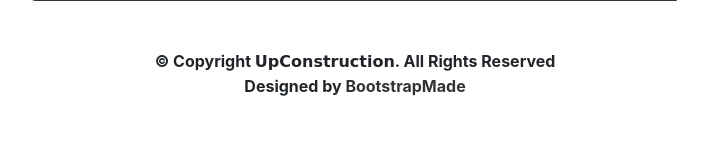
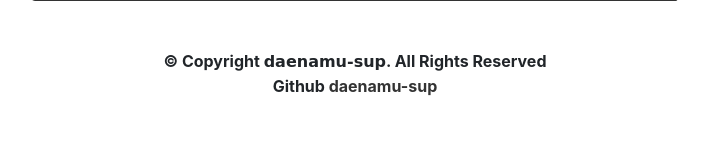
Before and after one commit to daenamu-sup/ToyProject, a Flask app: page /create in a window 1280 px wide. Shown: the part 952-1098 px from the top of the page, without its empty margins (285-994 px from the left). Run offline with Flask 2, Linux system fonts and the light colour scheme; some libraries are stand-ins or nearby versions; some web fonts are replaced.

Commit message:
docs: footer 문구 수정, github 링크

```diff
--- a/templates/footer.html
+++ b/templates/footer.html
@@ -3,14 +3,10 @@
     <div class="footer-legal text-center position-relative my-5">
       <div class="container">
         <div class="copyright">
-          &copy; Copyright <strong><span>UpConstruction</span></strong>. All Rights Reserved
+          &copy; Copyright <strong><span>daenamu-sup</span></strong>. All Rights Reserved
         </div>
         <div class="credits">
-          <!-- All the links in the footer should remain intact. -->
-          <!-- You can delete the links only if you purchased the pro version. -->
-          <!-- Licensing information: https://bootstrapmade.com/license/ -->
-          <!-- Purchase the pro version with working PHP/AJAX contact form: https://bootstrapmade.com/upconstruction-bootstrap-construction-website-template/ -->
-          Designed by <a href="https://bootstrapmade.com/">BootstrapMade</a>
+          Github <a href="https://github.com/daenamu-sup/ToyProject">daenamu-sup</a>
         </div>
       </div>
     </div>
```
